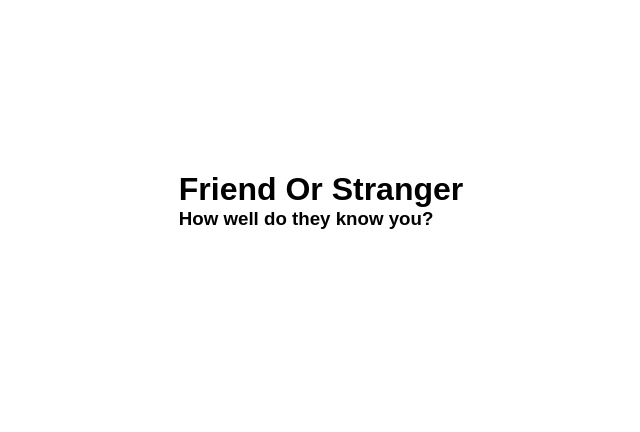
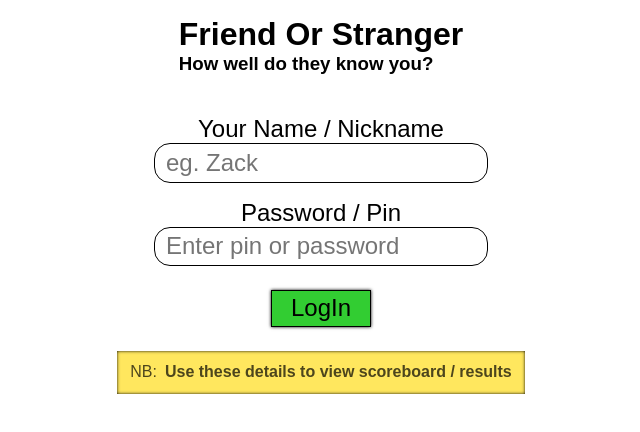
Before and after one commit to ZakheNet/PostAQuote, a website: page public/home.html in a window 1280 px wide. Shown: the whole page, without its empty margins (319-959 px from the left). Drawn offline with Linux system fonts and the light colour scheme.

Commit message:
login update

```diff
--- a/public/home.html
+++ b/public/home.html
@@ -1,18 +1,41 @@
 <!DOCTYPE html>
 <html lang="en">
+
 <head>
     <meta charset="UTF-8">
     <meta name="viewport" content="width=device-width, initial-scale=1.0">
     <title>Friend Or Stranger</title>
     <link rel="stylesheet" href="styles.css">
+    <script src="script.js" defer></script>
 </head>
+
 <body>
     <header>
         <h1>Friend Or Stranger</h1>
         <h3>How well do they know you?</h3>
     </header>
     <main>
+        <section class="mainSec">
 
+            <div class="logInput">
+                <p>Your Name / Nickname</p>
+                <input  id="name" name="name" required type="text" placeholder="eg. Zack">
+            </div>
+            <div class="logInput">
+                <p>Password / Pin</p>
+                <input id="password" name="password" required type="text" placeholder="Enter pin or password">
+            </div>
+            <button class="logButton" onclick="LogIn()">LogIn</button>
+            <div id="logWarning" class="logWarnOff">
+                <p>Warning:</p>
+                <p><b id="logWarnText">Use these details to view scoreboard / results</b></p>
+            </div>
+            <div class="logAbout">
+                <p>NB:</p>
+                <p><b>Use these details to view scoreboard / results</b></p>
+            </div>
+
+        </section>
     </main>
 </body>
 </html>
--- /dev/null
+++ b/public/script.js
@@ -0,0 +1,20 @@
+function LogIn(){
+    console.log("Submit!")
+    let name = document.getElementById("name").value
+    let password = document.getElementById("password").value
+
+    if(name==""){
+        console.log("No Name!");
+        document.getElementById("logWarnText").innerText="Name/Nickname is missing"
+        document.getElementById("logWarning").setAttribute("class","logWarnOn")
+    }
+    else if(password==""){
+        console.log("No Name!");
+        document.getElementById("logWarnText").innerText="Pin/Password is missing"
+        document.getElementById("logWarning").setAttribute("class","logWarnOn")
+    }
+    else{document.getElementById("logWarning").setAttribute("class","logWarnOff")}
+
+}
+
+console.log("Script Connected");
--- a/public/styles.css
+++ b/public/styles.css
@@ -1,2 +1,66 @@
-*{font-family: arial;box-sizing: border-box;margin: 0;}
-body{display: flex;flex-direction: column;align-items: center;justify-content: center;min-height: 50vh;}
+* {
+  font-family: arial;
+  box-sizing: border-box;
+  margin: 0;
+}
+body {
+  padding: 1rem 0;
+  display: flex;
+  flex-direction: column;
+  align-items: center;
+  justify-content: center;
+  min-height: 50vh;
+}
+
+.mainSec {
+  margin-top: 2rem;
+  display: flex;
+  flex-direction: column;
+  align-items: center;
+}
+
+.logInput {
+  font-size: 1.5rem;
+  display: flex;
+  flex-direction: column;
+  align-items: center;
+  margin: 0.5rem;
+  input {
+    font-size: 1.5rem;
+    border-radius: 1rem;
+    border: solid black 0.1rem;
+    padding: 0.3rem 0.7rem;
+  }
+}
+
+.logButton {
+  font-size: 1.5rem;
+  background: limegreen;
+  padding: 0.2rem 1.2rem;
+  border: solid 0.1rem;
+  box-shadow: 0rem 0rem 0.2rem black;
+  margin: 1rem 0 0;
+}
+
+.logAbout,
+.logWarnOn {
+  margin: 1.5rem;
+  display: flex;
+  gap: 0.5rem;
+  color: rgba(0, 0, 0, 0.7);
+  background: rgba(255, 217, 0, 0.63);
+  padding: 0.8rem;
+  box-shadow: 0rem 0rem 0.2rem black inset;
+  max-width: 80vw;
+}
+.logWarnOn {
+  background: rgb(255, 100, 100);
+  margin: 1rem 0 -0.3rem;
+}
+.logWarnOff {
+  display: none;
+}
+
+input:focus {
+  transform: scale(1.1);
+}
```
Also changed, not shown: index.js (+8 -22 lines), 1 other file.
